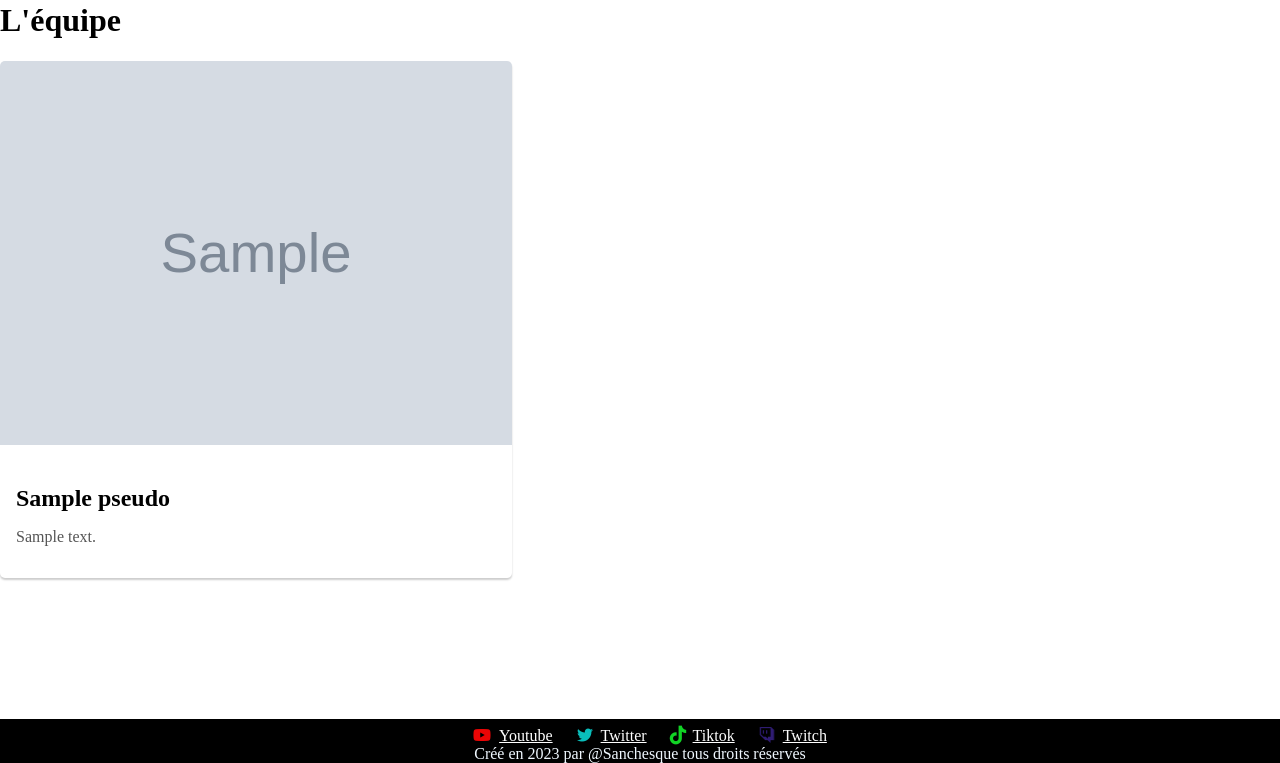
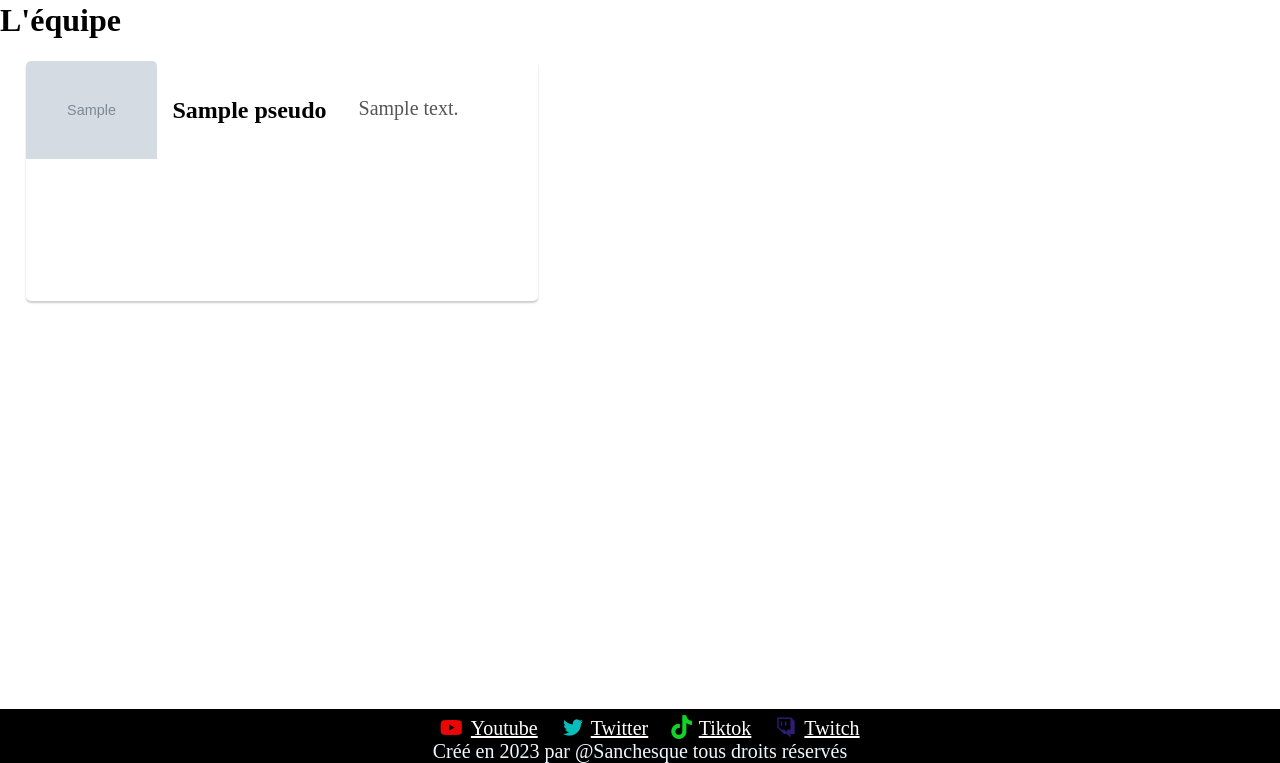
Before and after one commit to Lukassza/ProjetFinal, a Symfony app: template templates/equipe/index.html.twig in a window 1280 px wide. Shown: the part 37-800 px from the top of the page. Run offline with Twig, Linux system fonts and the light colour scheme; the template is opened without the code that fills it: most values are stand-ins (such as "Sample title", 1, 10 or a date in 2020); grey boxes marked "Sample" are stand-in pictures; some libraries are stand-ins or nearby versions; some web fonts are replaced.

Commit message:
25/05/2023

```diff
--- a/public/css/base.css
+++ b/public/css/base.css
@@ -97,6 +97,7 @@ footer {
   position: fixed;
   bottom: 0%;
   left: 0%;
+  font-size:20px;
 }
 
 
--- a/public/css/equipe.css
+++ b/public/css/equipe.css
@@ -1,11 +1,5 @@
 body{margin:0;
 padding:0;}
-
-.pp{max-width:20vw;
-max-height:20vh;}
-
-
-
 /* Carte équipe */
 .card-container {
     display: flex;
@@ -15,6 +9,10 @@ max-height:20vh;}
 }
 
 .card {
+    display: flex;
+    flex-direction: row;
+    align-items: start;
+    margin-left: 2vw;
     width: 40%;
     margin-bottom: 1.5rem;
     box-shadow: 0px 2px 2px rgba(0, 0, 0, 0.2);
@@ -25,6 +23,8 @@ max-height:20vh;}
     overflow: hidden;
     border-top-left-radius: 5px;
     border-top-right-radius: 5px;
+    width: 15vw;
+    height: 30vh;
 }
 
 .card-image img {
@@ -34,7 +34,18 @@ max-height:20vh;}
 }
 
 .card-content {
+    display: flex;
+    flex-direction: row;
+    align-items: flex-start;
     padding: 1rem;
+    width: 100%;
+}
+
+.photo-pseudo {
+    display: flex;
+    flex-direction: column;
+    justify-content: center;
+    align-items: center;
 }
 
 .card-content h2 {
@@ -42,10 +53,21 @@ max-height:20vh;}
     margin-bottom: 0.5rem;
 }
 
-.card-content p {
+.card-content .bio {
+    display: flex;
+    flex-direction: column;
+    margin-left: 1rem;
+    font-size:20px !important;
+}
+
+.card-content .bio p {
     font-size: 1rem;
     color: #555;
     margin-bottom: 1rem;
+}
+
+.card-content .bio p:last-child {
+    margin-bottom: 0;
 }
 
 .card-actions {
@@ -62,11 +84,6 @@ max-height:20vh;}
 }
 
 
-
-
-
-
-
 /* Responsive */
 @media screen and (max-width: 1024px) {
     .card {
--- a/public/js/base.js
+++ b/public/js/base.js
@@ -2,6 +2,7 @@ let nuit = document.querySelector(".nuit");
 let nav = document.querySelector("nav");
 let a = document.querySelectorAll("a");
 let icon = document.querySelector(".fa-solid");
+let entete = document.querySelector(".entete");
 let body=document.body;
 
 
@@ -16,6 +17,8 @@ nuit.addEventListener("click", function (e) {
     icon.classList.remove("farnuit");
     icon.classList.remove("fa-sun");
     icon.classList.add("fa-moon");
+    entete.classList.remove("entetenuit");
+    entete.classList.add("entete");
   } else {
     a.classList.add("anuit");
     nav.classList.add("navnuit");
@@ -23,6 +26,8 @@ nuit.addEventListener("click", function (e) {
     icon.classList.add("farnuit");
     icon.classList.remove("fa-moon");
     icon.classList.add("fa-sun");
+    entete.classList.add("entetenuit");
+    entete.classList.remove("entete");
   }
 });
 });
--- a/templates/equipe/index.html.twig
+++ b/templates/equipe/index.html.twig
@@ -15,8 +15,6 @@
     <h1>L'équipe </h1>
 
 
-
-
  <div class="card-container">
         {% for equipe in equipes %}
             <div class="card">
@@ -25,7 +23,9 @@
                 </div>
                 <div class="card-content">
                     <h2>{{ equipe.Pseudo }}</h2>
-                    <p>{{ equipe.bio }}</p>
+                <div class="bio">
+                    <p class="bio">{{ equipe.bio }}</p>
+                    </div>
                 </div>
                 {% if is_granted('ROLE_ADMIN') %}
                 <div class="card-actions">
@@ -42,36 +42,4 @@
     <a href="{{ path('app_equipe_new') }}">Nouveau membre</a>
     {%endif%}
 
-
-    {# <table class="table">
-        <thead>
-            <tr>
-
-                <th>Pseudo</th>
-                <th>Photo</th>
-                <th>Bio</th>
-                <th>actions</th>
-            </tr>
-        </thead>
-        <tbody>
-        {% for equipe in equipes %}
-            <tr>
-
-                <td>{{ equipe.Pseudo }}</td>
-                <td><img class="pp" src={{ equipe.photo }}></img></td>
-                <td>{{ equipe.bio }}</td>
-                <td>
-                    <a href="{{ path('app_equipe_show', {'id': equipe.id}) }}">show</a>
-                    <a href="{{ path('app_equipe_edit', {'id': equipe.id}) }}">edit</a>
-                </td>
-            </tr>
-        {% else %}
-            <tr>
-                <td colspan="5">no records found</td>
-            </tr>
-        {% endfor %}
-        </tbody>
-    </table>
-
-    <a href="{{ path('app_equipe_new') }}">Create new</a> #}
 {% endblock %}
--- a/templates/jeux/gtfo.html.twig
+++ b/templates/jeux/gtfo.html.twig
@@ -24,7 +24,7 @@
 
 	<div class="intro">
 		Des monstres et de la radioactivité, avancez vous et éliminer les ennemis furtivement mais soyez sûrs qu'au moindre bruit
-		une mort certaine.
+		une mort certaine vous attend.
 		Bienvenue dans l'enfer de GTFO !
 
 	</div>
--- a/templates/registration/register.html.twig
+++ b/templates/registration/register.html.twig
@@ -26,7 +26,7 @@
 	{{ form_row(registrationForm.plainPassword, {
             label: 'Mot de passe:'
         }) }}
-	<button type="submit" class="btn">S'inscrire</button>
+	<button type="submit" class="btn hophop">S'inscrire</button>
 {{ form_end(registrationForm) }}
 
 	</div>
```
Also changed, not shown: public/css/gtfo.css (+11 -6 lines), public/css/main.css (+7 -1 lines), public/css/mcdungeon.css (+9 -7 lines), public/css/register.css (+12 -2 lines), public/images/Banniere LPP-dark.jpg (added), public/images/Banniere LPP-modified.jpg (added), public/images/Banniere LPP.jpg (added), public/images/Rodri.jpg (added), public/images/Sancho.png (added), public/images/Val.jpg (added), 1 other file.
